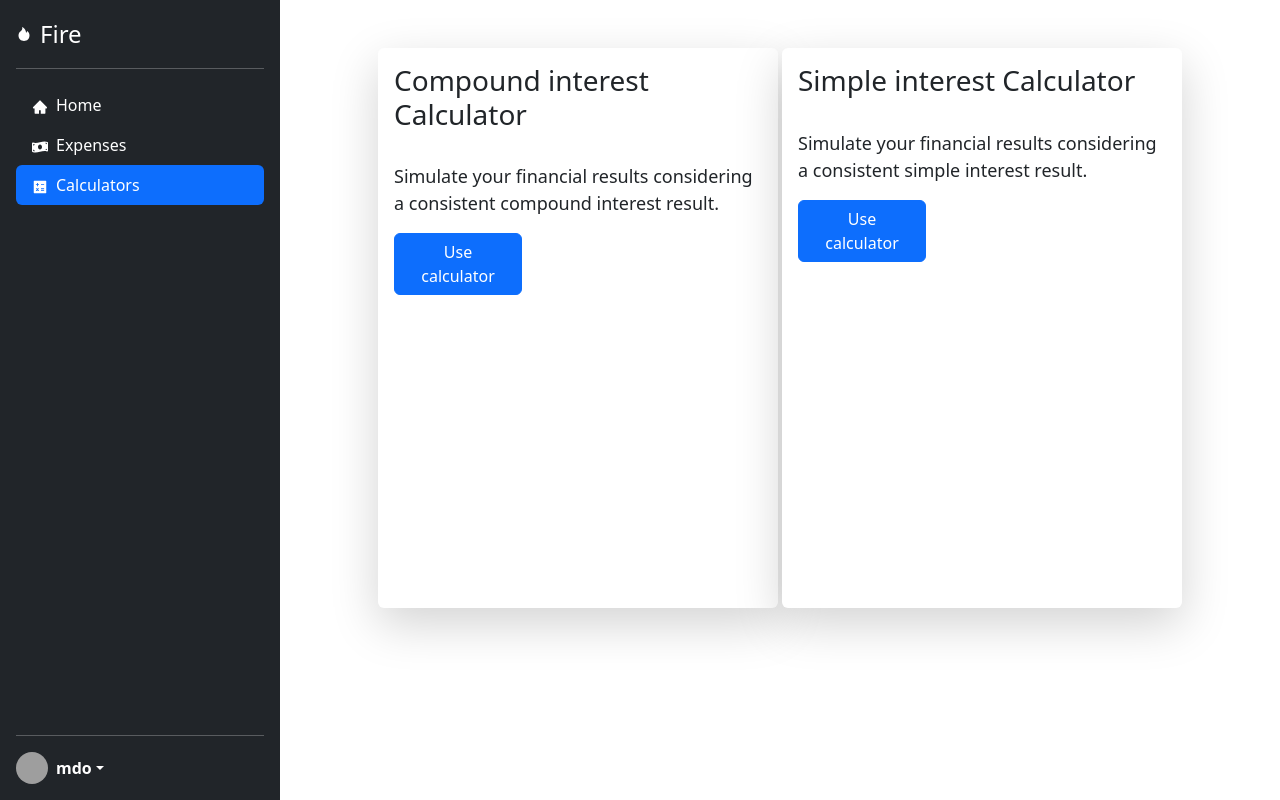
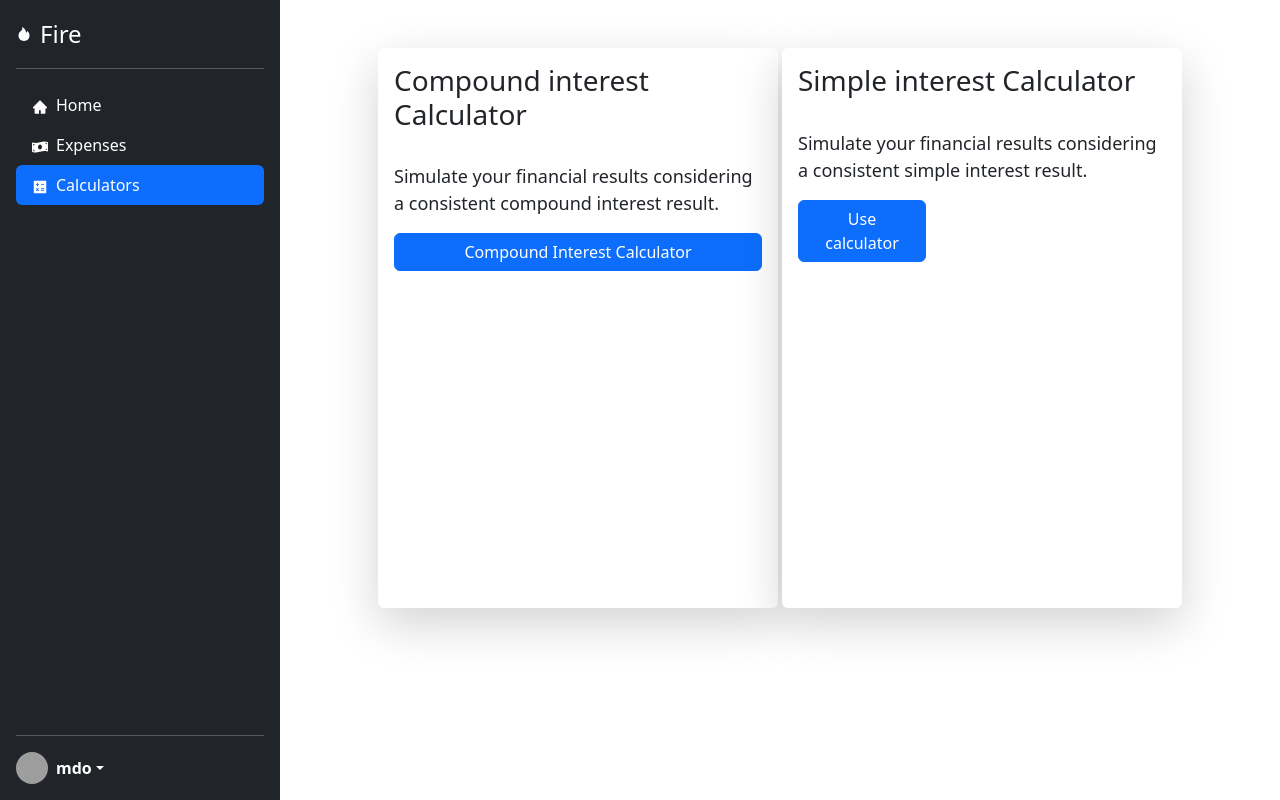
Before and after one commit to danielflorencio/fire-desktop, a React (Vite) app: page /calculators in a window 1280 px wide. Built offline with nearby package versions, Linux system fonts and the light colour scheme; grey boxes are pictures that could not be loaded.

Commit message:
made the router work with the calculators

```diff
--- a/src/App.tsx
+++ b/src/App.tsx
@@ -5,6 +5,7 @@ import ExpenseTracker from './components/ExpenseTracker/ExpenseTracker';
 import HomePage from './components/HomePage/HomePage';
 import { Route, Routes} from 'react-router-dom'
 import CalculatorsPage from './components/CalculatorsPage/CalculatorsPage';
+import CiCalculator from './components/CiCalc/CiCalc';
 export default function App() {
   return (
     <>
@@ -15,6 +16,8 @@ export default function App() {
             <Route path='/' element={<HomePage/>}/>
             <Route path='expenses' element={<ExpenseTracker/>}/>
             <Route path='calculators' element={<CalculatorsPage/>}/>
+            <Route path='calculators/compound_interest_calculator' element={<CiCalculator/>}/>
+            <Route path='calculators/simple_interest_calculator' element={<CiCalculator/>}/>
           </Routes>
         </div>
       </main>
--- a/src/components/CalculatorsPage/CalculatorsPage.tsx
+++ b/src/components/CalculatorsPage/CalculatorsPage.tsx
@@ -1,5 +1,7 @@
 import CiCalculator from "../CiCalc/CiCalc";
 import './styles.css'
+import CustomLink from "../RouterComponents/CustomLink";
+import CustomButton from "../RouterComponents/CustomButton";
 export default function CalculatorsPage(){
     return(
         <>
@@ -7,7 +9,8 @@ export default function CalculatorsPage(){
                 <div className="box-content-container shadow-lg p-3 mb-5 bg-white rounded">
                     <h3>Compound interest Calculator</h3>
                     <p>Simulate your financial results considering a consistent compound interest result.</p>
-                    <button className="btn btn-primary" style={{maxWidth: '8rem'}}>Use calculator</button>
+                    <CustomButton to='/calculators/compound_interest_calculator' name='Compound Interest Calculator'/>
+                    {/* <button className="btn btn-primary" style={{maxWidth: '8rem'}}>Use calculator</button> */}
                 </div>
                 <div className="box-content-container shadow-lg p-3 mb-5 bg-white rounded">
                     <h3>Simple interest Calculator</h3>
@@ -15,7 +18,6 @@ export default function CalculatorsPage(){
                     <button className="btn btn-primary" style={{maxWidth: '8rem'}}>Use calculator</button>
                 </div>
             </div>
-            {/* <CiCalculator/> */}
         </>
     )
 }
--- /dev/null
+++ b/src/components/RouterComponents/CustomButton.tsx
@@ -0,0 +1,15 @@
+import { Link, useMatch, useResolvedPath } from 'react-router-dom'
+import { ReactElement } from 'react';
+
+type Props = {
+    to: string,
+    name: string
+}
+
+export default function CustomLink({to, name}: Props ){ // https://www.youtube.com/watch?v=SLfhMt5OUPI&t=1031s
+    const resolvedPath = useResolvedPath(to);
+    const isActive = useMatch({path: resolvedPath.pathname})
+    return(
+        <Link to={to} className='btn btn-primary'>{name}</Link>
+    )
+}
--- a/src/components/CustomLink/CustomLink.tsx
+++ b/src/components/RouterComponents/CustomLink.tsx
@@ -1,5 +1,6 @@
 import { Link, useMatch, useResolvedPath } from 'react-router-dom'
 import { ReactElement } from 'react';
+
 type Props = {
     to: string,
     child: ReactElement,
--- a/src/components/Sidebar/Sidebar.tsx
+++ b/src/components/Sidebar/Sidebar.tsx
@@ -2,7 +2,7 @@ import './styles.css'
 import { AiFillHome } from 'react-icons/ai'
 import { FaMoneyBillWave } from 'react-icons/fa'
 import {AiFillCalculator, AiFillFire} from 'react-icons/ai'
-import CustomLink  from '../CustomLink/CustomLink'
+import CustomLink  from '../RouterComponents/CustomLink'
 
 export default function Sidebar(){
     return(
```
